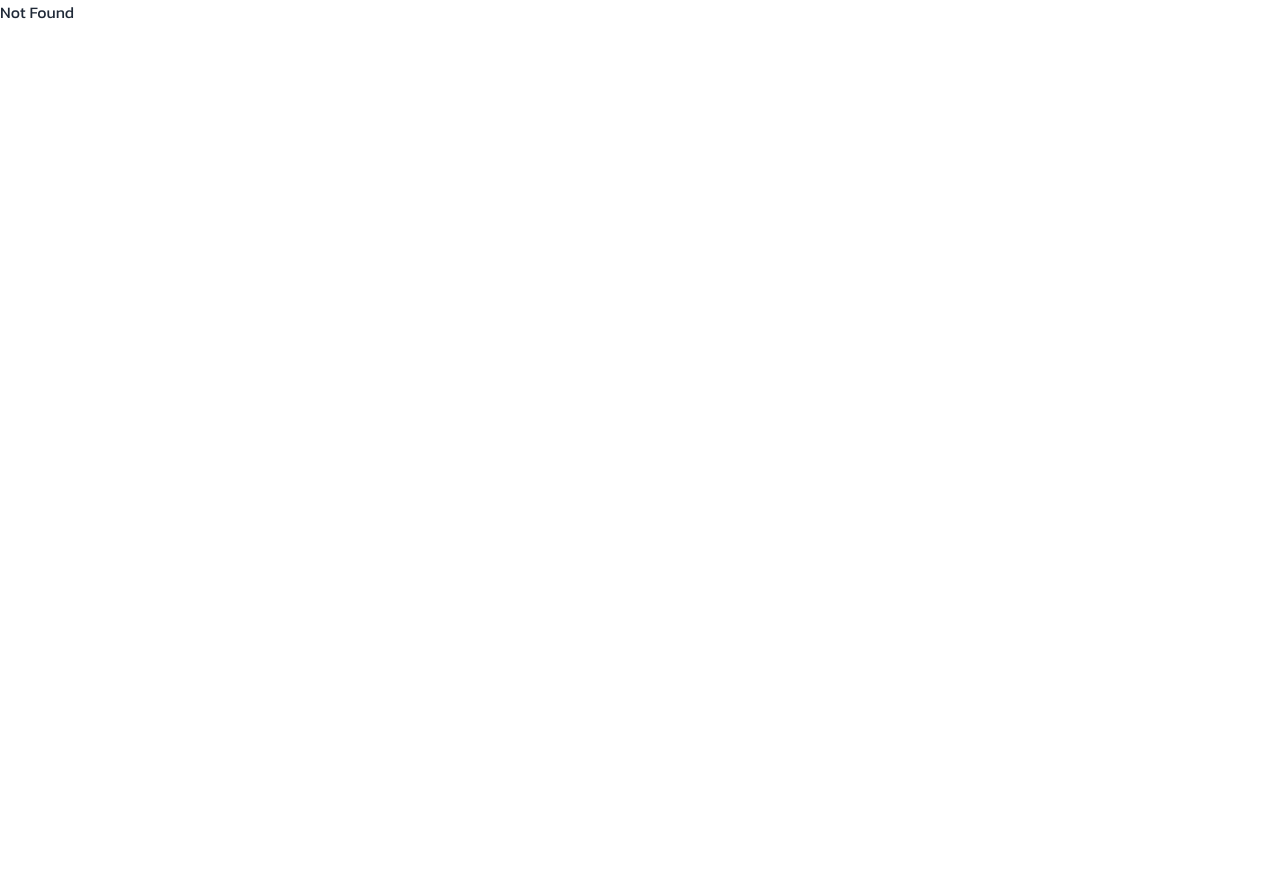
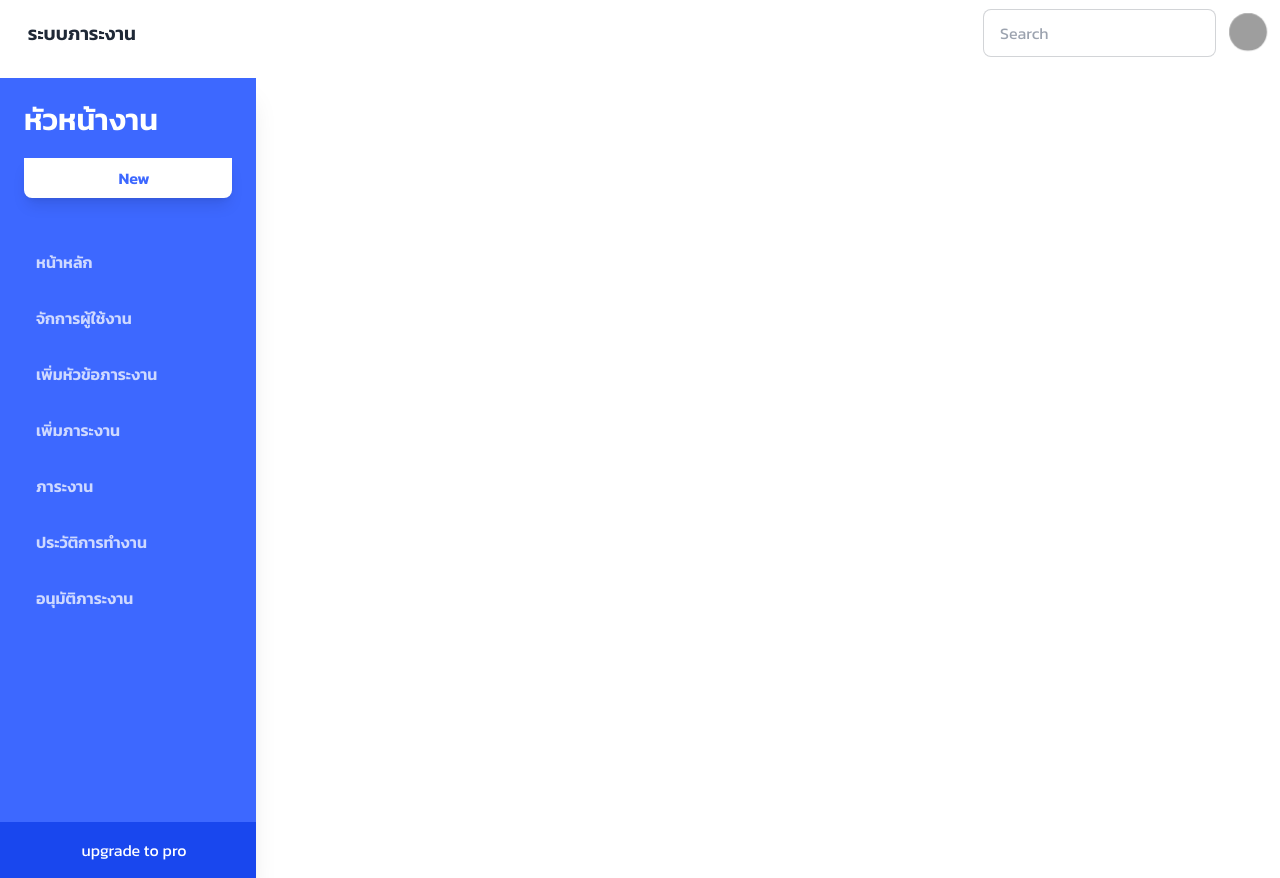
Before and after one commit to mTy8421/newProject, a React (Vite) app: page /admin in a window 1280 px wide. Before the commit the page ends 800 px from the top, so only its background shows below. Built offline with nearby package versions, Linux system fonts and the light colour scheme; grey boxes are pictures that could not be loaded.

Commit message:
update edit path

```diff
--- a/src/components/admin/Aside.jsx
+++ b/src/components/admin/Aside.jsx
@@ -19,7 +19,7 @@ export default function Aside() {
 
         <nav className="text-white text-base font-semibold pt-3">
           <Link
-            to={"/head"}
+            to={"/admin"}
             className="flex items-center text-white opacity-75 hover:opacity-100 py-4 pl-6 nav-item"
           >
             <i className="mr-3"></i>
@@ -27,7 +27,7 @@ export default function Aside() {
           </Link>
 
           <Link
-            to={"/headadd"}
+            to={"/admin/add"}
             className="flex items-center text-white opacity-75 hover:opacity-100 py-4 pl-6 nav-item"
           >
             <i className="mr-3"></i>
@@ -35,7 +35,7 @@ export default function Aside() {
           </Link>
 
           <Link
-            to={"/headadd"}
+            to={"/admin/add"}
             className="flex items-center text-white opacity-75 hover:opacity-100 py-4 pl-6 nav-item"
           >
             <i className="mr-3"></i>
@@ -43,7 +43,7 @@ export default function Aside() {
           </Link>
 
           <Link
-            to={"/headaddworks"}
+            to={"/admin/addworks"}
             className="flex items-center text-white opacity-75 hover:opacity-100 py-4 pl-6 nav-item"
           >
             <i className="mr-3"></i>
@@ -51,7 +51,7 @@ export default function Aside() {
           </Link>
 
           <Link
-            to={"/headworks"}
+            to={"/admin/works"}
             className="flex items-center text-white opacity-75 hover:opacity-100 py-4 pl-6 nav-item"
           >
             <i className="mr-3"></i>
@@ -59,7 +59,7 @@ export default function Aside() {
           </Link>
 
           <Link
-            to={"/headhistorys"}
+            to={"/admin/historys"}
             className="flex items-center text-white opacity-75 hover:opacity-100 py-4 pl-6 nav-item"
           >
             <i className="mr-3"></i>
@@ -67,7 +67,7 @@ export default function Aside() {
           </Link>
 
           <Link
-            to={"/headapprove"}
+            to={"/admin/approve"}
             className="flex items-center text-white opacity-75 hover:opacity-100 py-4 pl-6 nav-item"
           >
             <i className="mr-3"></i>
--- a/src/components/head/Aside.jsx
+++ b/src/components/head/Aside.jsx
@@ -28,7 +28,7 @@ export default function Aside() {
           </Link>
 
           <Link
-            to={"/headadd"}
+            to={"/head/add"}
             className="flex items-center text-white opacity-75 hover:opacity-100 py-4 pl-6 nav-item"
           >
             <i className="mr-3"></i>
@@ -36,7 +36,7 @@ export default function Aside() {
           </Link>
 
           <Link
-            to={"/headaddworks"}
+            to={"/head/addworks"}
             className="flex items-center text-white opacity-75 hover:opacity-100 py-4 pl-6 nav-item"
           >
             <i className="mr-3"></i>
@@ -44,7 +44,7 @@ export default function Aside() {
           </Link>
 
           <Link
-            to={"/headworks"}
+            to={"/head/works"}
             className="flex items-center text-white opacity-75 hover:opacity-100 py-4 pl-6 nav-item"
           >
             <i className="mr-3"></i>
@@ -52,7 +52,7 @@ export default function Aside() {
           </Link>
 
           <Link
-            to={"/headhistorys"}
+            to={"/head/historys"}
             className="flex items-center text-white opacity-75 hover:opacity-100 py-4 pl-6 nav-item"
           >
             <i className="mr-3"></i>
@@ -60,7 +60,7 @@ export default function Aside() {
           </Link>
 
           <Link
-            to={"/headapprove"}
+            to={"/head/approve"}
             className="flex items-center text-white opacity-75 hover:opacity-100 py-4 pl-6 nav-item"
           >
             <i className="mr-3"></i>
--- a/src/components/head/NavBar.jsx
+++ b/src/components/head/NavBar.jsx
@@ -35,35 +35,35 @@ export default function NavBar() {
               หน้าหลัก
             </Link>
             <Link
-              to={"/headadd"}
+              to={"/head/add"}
               className="flex items-center text-white opacity-75 hover:opacity-100 py-2 pl-4 nav-itme"
             >
               <i className="mr-3"></i>
               เพิ่มหัวข้อภาระงาน
             </Link>
             <Link
-              to={"headaddworks"}
+              to={"head/addworks"}
               className="flex items-center text-white opacity-75 hover:opacity-100 py-2 pl-4 nav-itme"
             >
               <i className="mr-3"></i>
               เพิ่มภาระงาน
             </Link>
             <Link
-              to={"/headworks"}
+              to={"/head/works"}
               className="flex items-center text-white opacity-75 hover:opacity-100 py-2 pl-4 nav-itme"
             >
               <i className="mr-3"></i>
               ภาระงาน
             </Link>
             <Link
-              to={"/headhistorys"}
+              to={"/head/historys"}
               className="flex items-center text-white opacity-75 hover:opacity-100 py-2 pl-4 nav-itme"
             >
               <i className="mr-3"></i>
               ประวัติการทำงาน
             </Link>
             <Link
-              to={"/headapprove"}
+              to={"/head/approve"}
               className="flex items-center text-white opacity-75 hover:opacity-100 py-2 pl-4 nav-itme"
             >
               <i className="mr-3"></i>
```
Also changed, not shown: src/main.jsx (+17 -5 lines).
